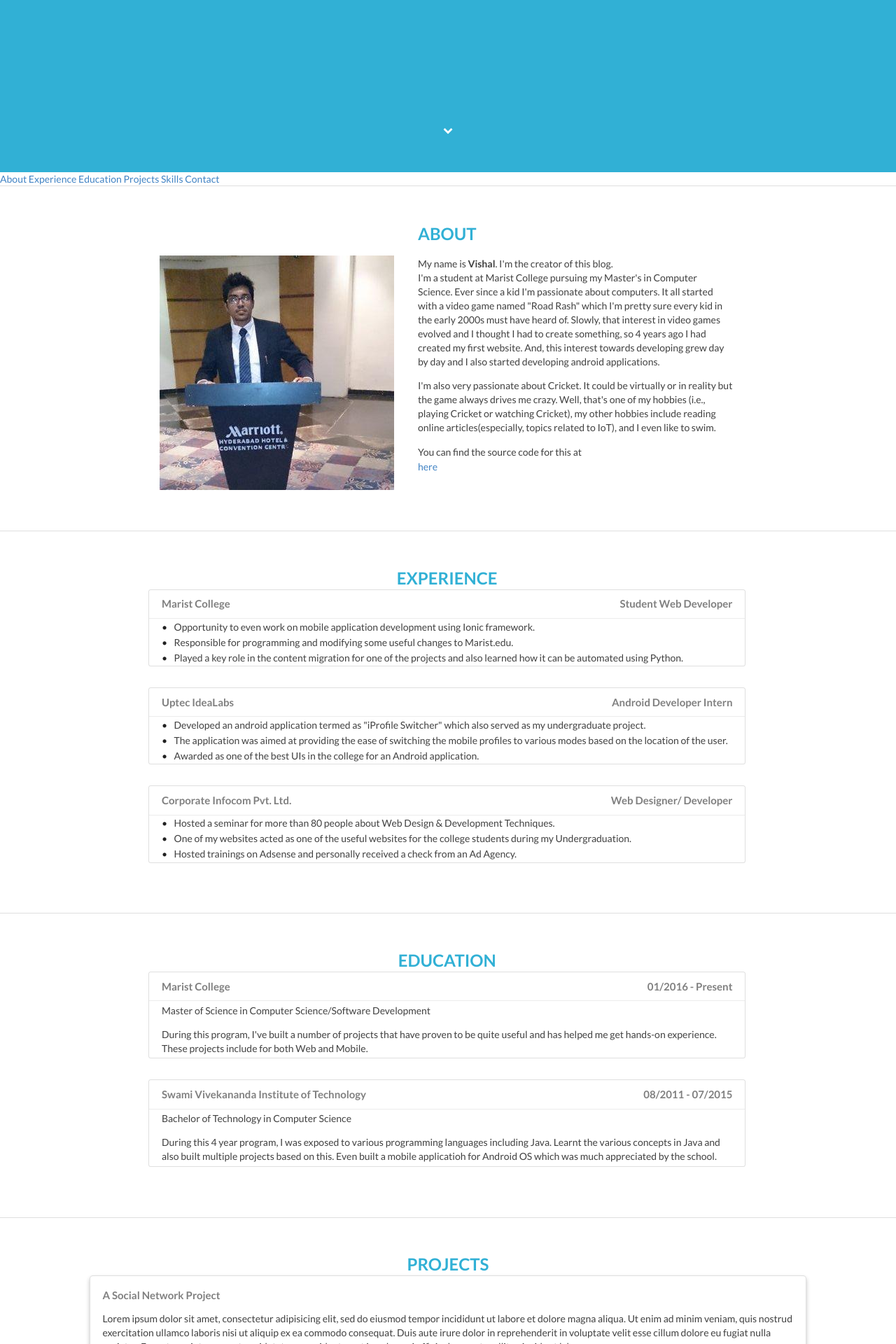
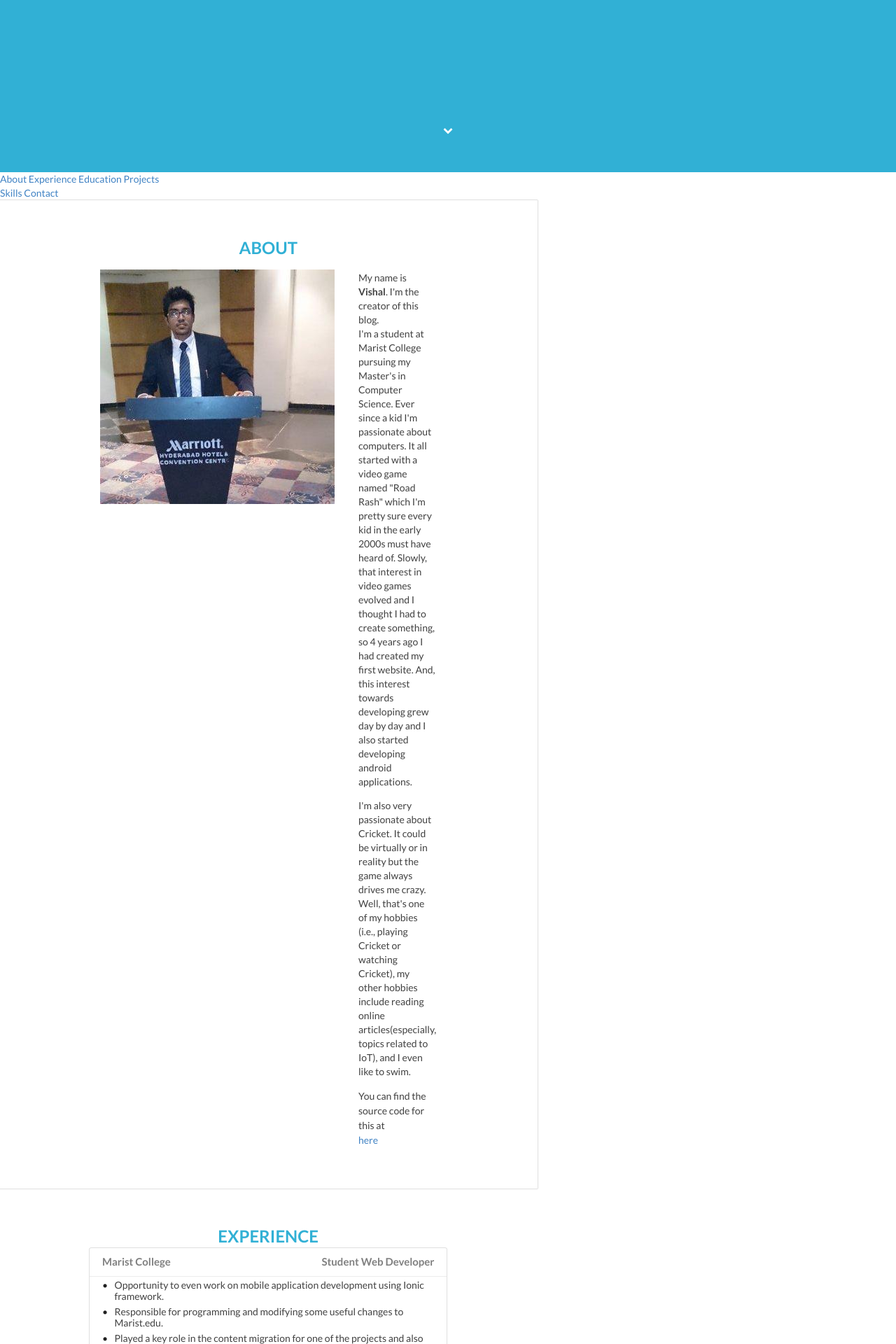
Before and after one commit to dainvinc/dainvinc.github.io, a Jekyll site: the page built from test.html, in a window 1280 px wide. Shown: the part 716-2636 px from the top of the page at 70% size. Built offline with Jekyll 4.4.1, drawn with Linux system fonts in a browser that asks for light colours; nearby versions of some CDN libraries.

Commit message:
Adjusted the width properties for the divs

```diff
--- a/css/custom.css
+++ b/css/custom.css
@@ -346,3 +346,11 @@
 .white-text {
   color: white;
 }
+
+#left {
+  width: 20%;
+}
+
+#right {
+  width: 60%;
+}
```
